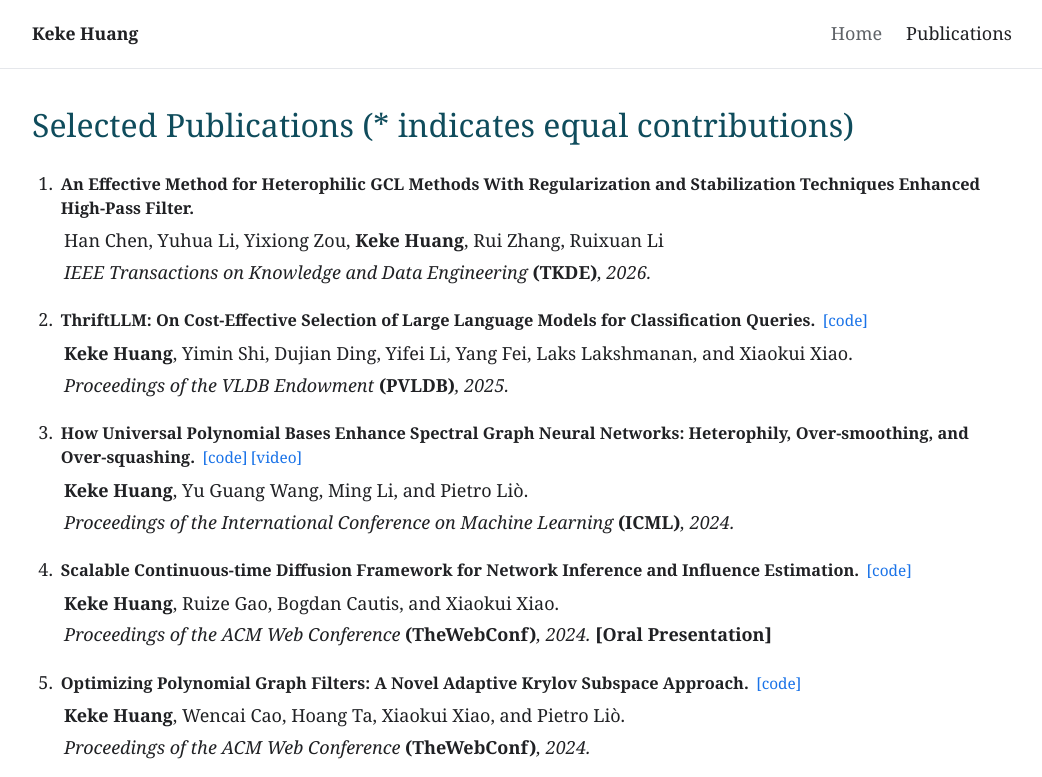
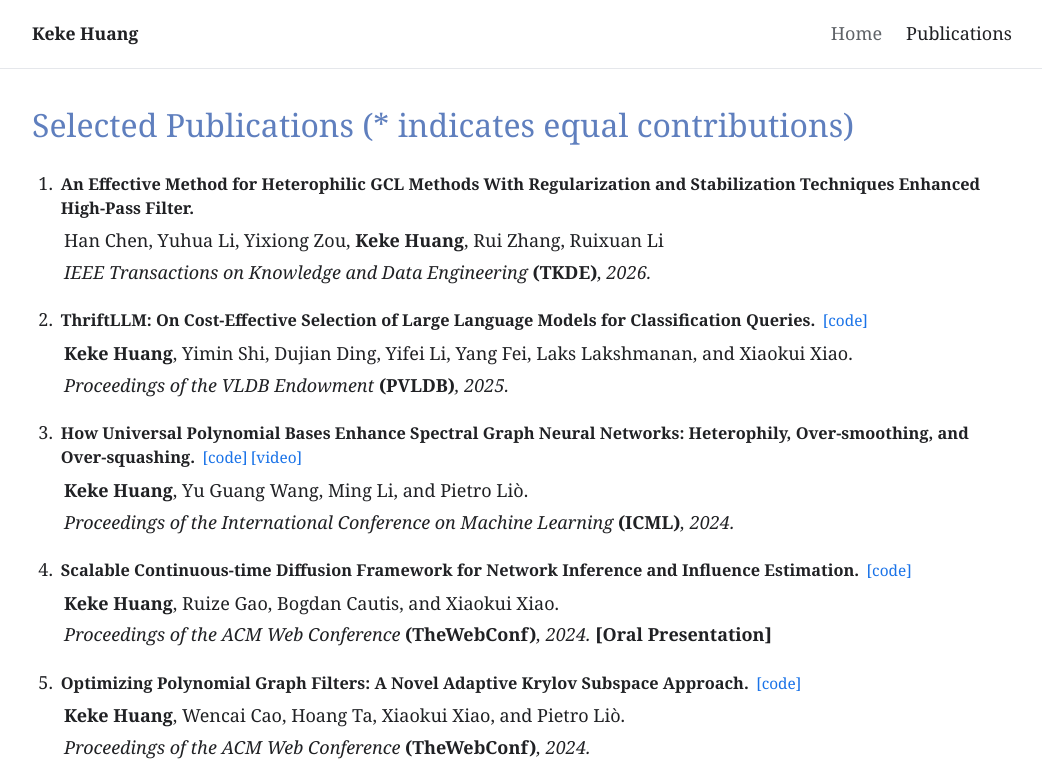
Before and after one commit to kkhuang81/kkhuang81.github.io, a plain HTML site: page publications.html in a window 1280 px wide. Shown: the top 777 px of the page, without its empty margins (118-1160 px from the left). Drawn offline with Linux system fonts and the light colour scheme.

Commit message:
Remove color from .pub-subtitle class
Removed the color property from the .pub-subtitle class.

```diff
--- a/publications.html
+++ b/publications.html
@@ -12,7 +12,6 @@
       margin: 0 auto;
     }
     .pub-subtitle {
-      color: #0f4c5c;
       font-size: 2rem;
       margin-bottom: 1.5rem;
       font-weight: 500;
```
